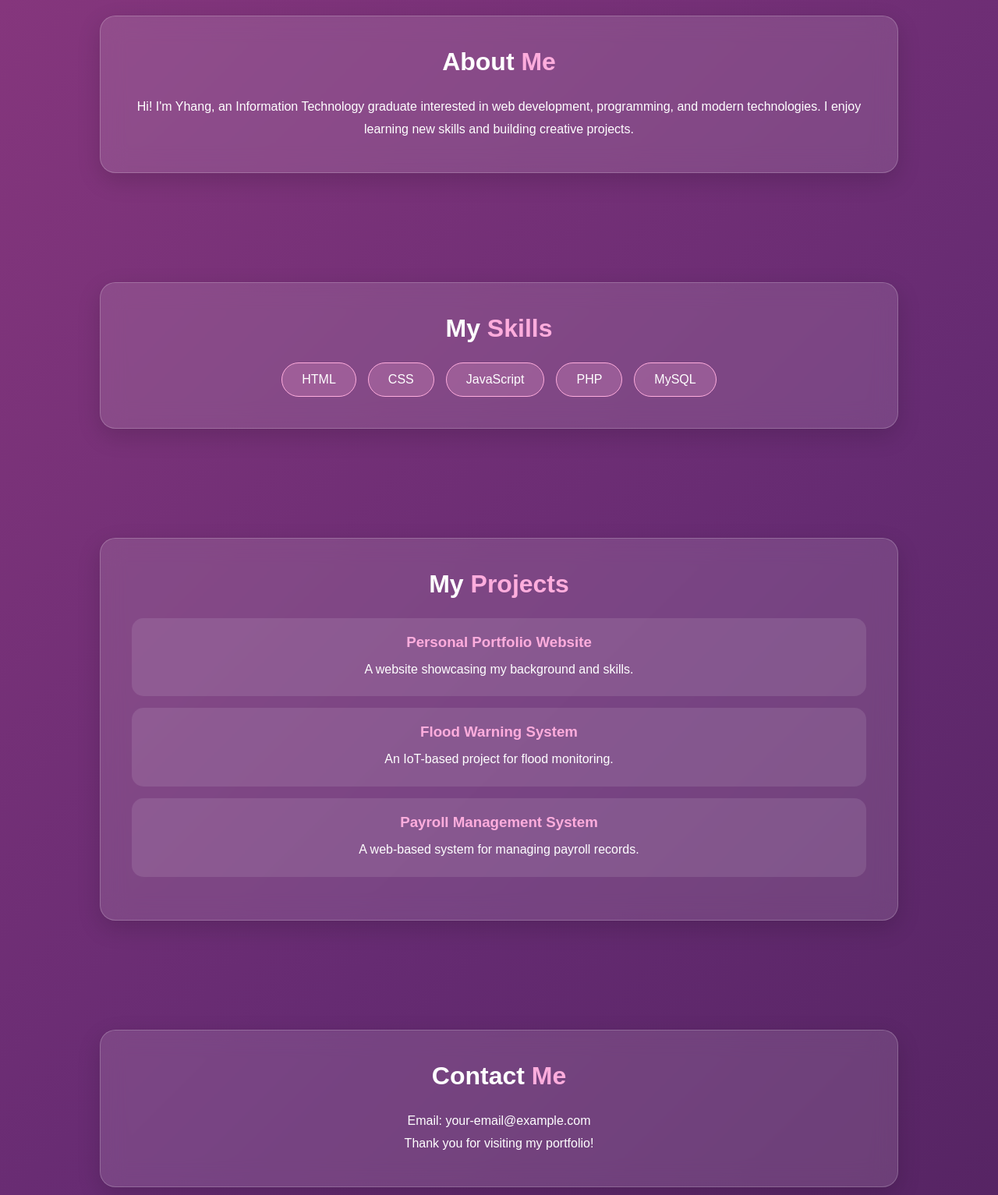
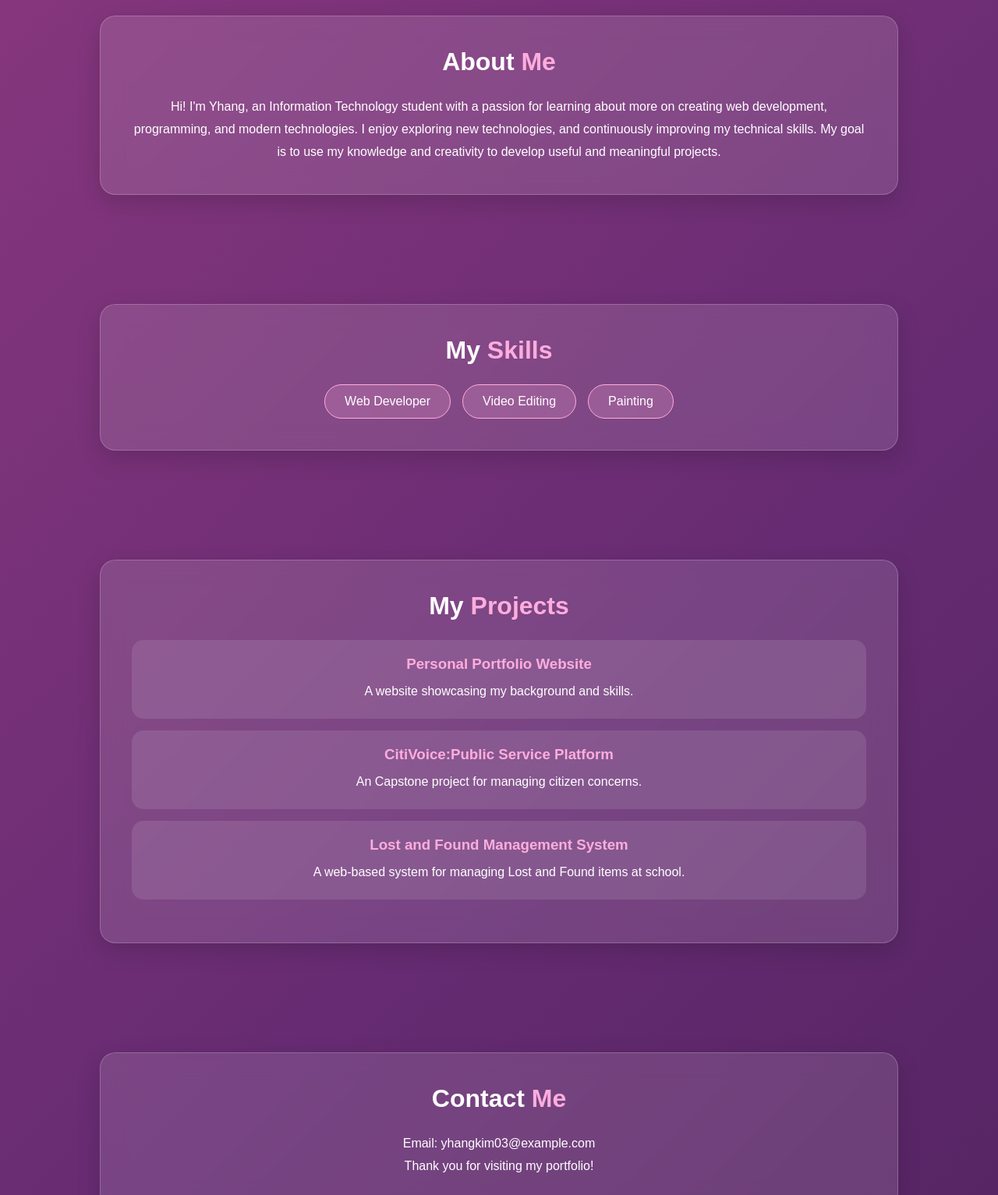
Before and after one commit to yhangkim03-designMe/KIM-project-1, a plain HTML site: page index.html in a window 1280 px wide. Shown: the part 800-2333 px from the top of the page at 78% size. Drawn offline with Linux system fonts and the light colour scheme.

Commit message:
Improve About Me section

```diff
--- a/index.html
+++ b/index.html
@@ -27,10 +27,10 @@
         <div class="home-content">
             <p class="welcome">WELCOME TO MY PORTFOLIO</p>
             <h1>Hello, I'm <span>Yhang!</span></h1>
-            <h3>Information Technology Graduate</h3>
+            <h3>Information Technology Student</h3>
 
             <p class="description">
-                I am passionate about technology, web development,
+                I am passionate about learning more on technology, web development,
                 and creating innovative digital experiences.
                 Welcome to my personal portfolio!
             </p>
@@ -50,10 +50,17 @@
         <div class="glass-card">
             <h2>About <span>Me</span></h2>
             <p>
-                Hi! I'm Yhang, an Information Technology graduate
-                interested in web development, programming,
-                and modern technologies. I enjoy learning new
-                skills and building creative projects.
+
+<p>
+    Hi! I'm Yhang, an Information Technology student
+    with a passion for learning about more on creating web development, programming,
+    and modern technologies. I enjoy exploring new
+    technologies, and continuously improving my
+    technical skills. My goal is to use my knowledge
+    and creativity to develop useful and meaningful
+    projects.
+</p>
+
             </p>
         </div>
     </section>
@@ -62,11 +69,10 @@
         <div class="glass-card">
             <h2>My <span>Skills</span></h2>
             <div class="skills-list">
-                <span>HTML</span>
-                <span>CSS</span>
-                <span>JavaScript</span>
-                <span>PHP</span>
-                <span>MySQL</span>
+                <span>Web Developer</span>
+                <span>Video Editing</span>
+                <span>Painting</span>
+
             </div>
         </div>
     </section>
@@ -79,12 +85,12 @@
                 <p>A website showcasing my background and skills.</p>
             </div>
             <div class="project-card">
-                <h3>Flood Warning System</h3>
-                <p>An IoT-based project for flood monitoring.</p>
+                <h3>CitiVoice:Public Service Platform</h3>
+                <p>An Capstone project for managing citizen concerns.</p>
             </div>
             <div class="project-card">
-                <h3>Payroll Management System</h3>
-                <p>A web-based system for managing payroll records.</p>
+                <h3>Lost and Found Management System</h3>
+                <p>A web-based system for managing Lost and Found items at school.</p>
             </div>
         </div>
     </section>
@@ -92,7 +98,7 @@
     <section id="contact">
         <div class="glass-card">
             <h2>Contact <span>Me</span></h2>
-            <p>Email: your-email@example.com</p>
+            <p>Email: yhangkim03@example.com</p>
             <p>Thank you for visiting my portfolio!</p>
         </div>
     </section>
```
